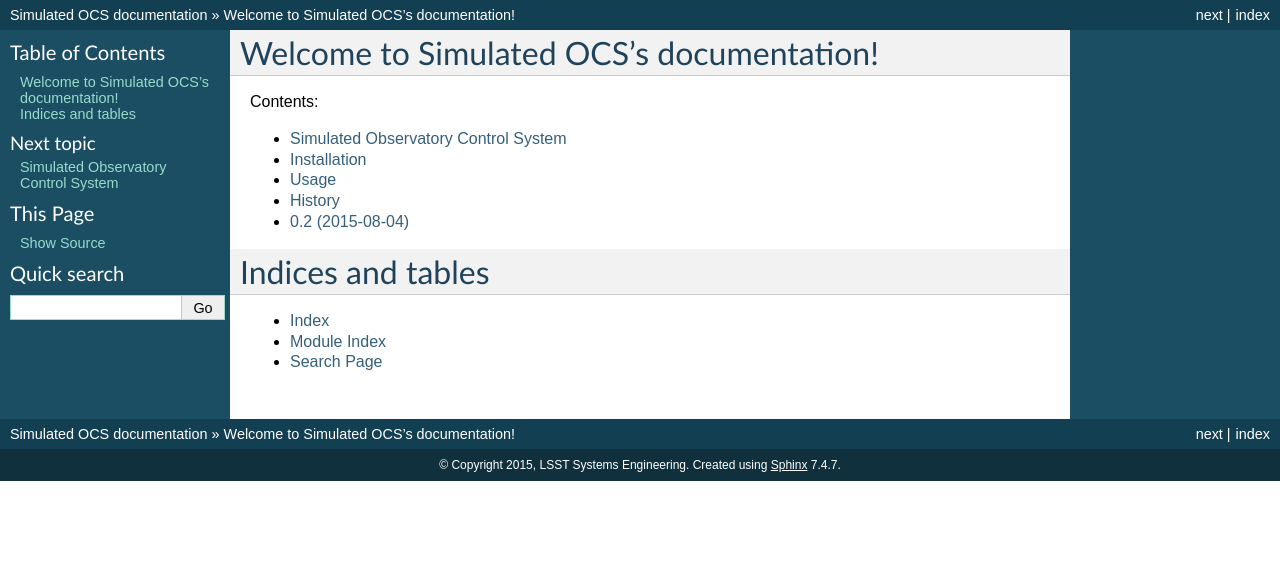
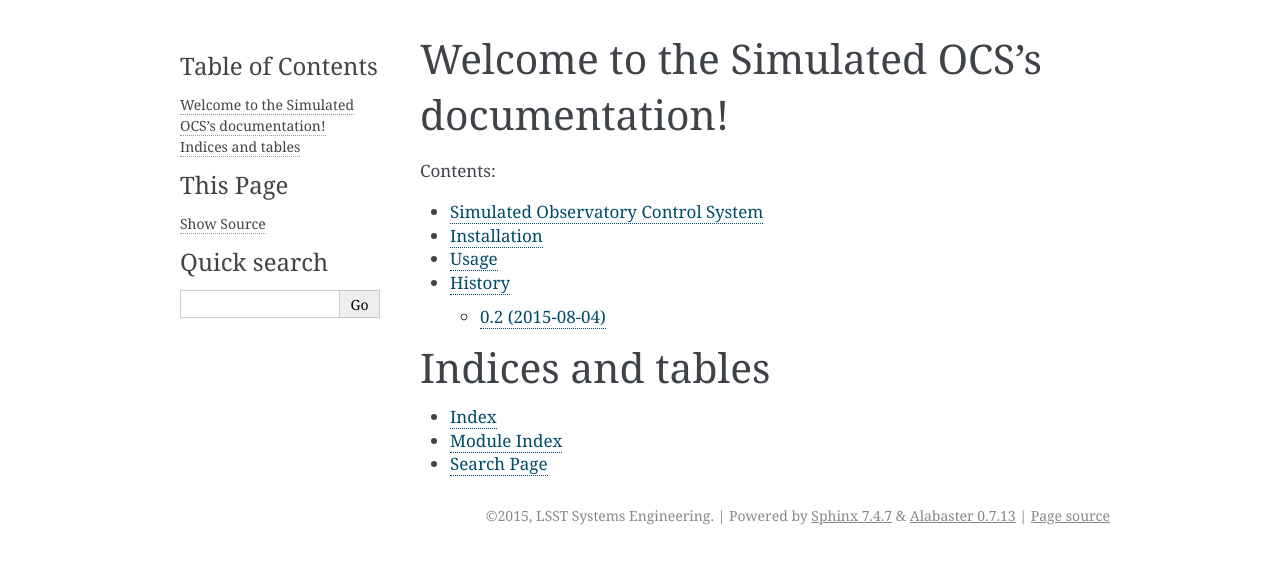
Before and after one commit to lsst-sims/sims_ocs, a Sphinx documentation site: the page built from docs/index.rst, in a window 1280 px wide. Shown: the top 564 px of the page. Built offline with Sphinx 7.4.7, drawn with Linux system fonts in a browser that asks for light colours; the version number could not be read and is left out.

Commit message:
Documentation system tweaking.

```diff
--- a/HISTORY.rst
+++ b/HISTORY.rst
@@ -4,6 +4,6 @@ History
 -------
 
 0.2 (2015-08-04)
----------------------
+~~~~~~~~~~~~~~~~
 
 * First release on PyPI.
--- /dev/null
+++ b/dev_requirements.txt
@@ -0,0 +1 @@
+sphinx
--- a/docs/conf.py
+++ b/docs/conf.py
@@ -112,7 +112,7 @@ pygments_style = 'sphinx'
 
 # The theme to use for HTML and HTML Help pages.  See the documentation for
 # a list of builtin themes.
-html_theme = 'default'
+html_theme = 'alabaster'
 
 # Theme options are theme-specific and customize the look and feel of a
 # theme further.  For a list of options available for each theme, see the
--- a/docs/index.rst
+++ b/docs/index.rst
@@ -1,7 +1,7 @@
 .. sims_ocs documentation master file, created by
 
-Welcome to Simulated OCS's documentation!
-======================================
+Welcome to the Simulated OCS's documentation!
+=============================================
 
 Contents:
 
```
